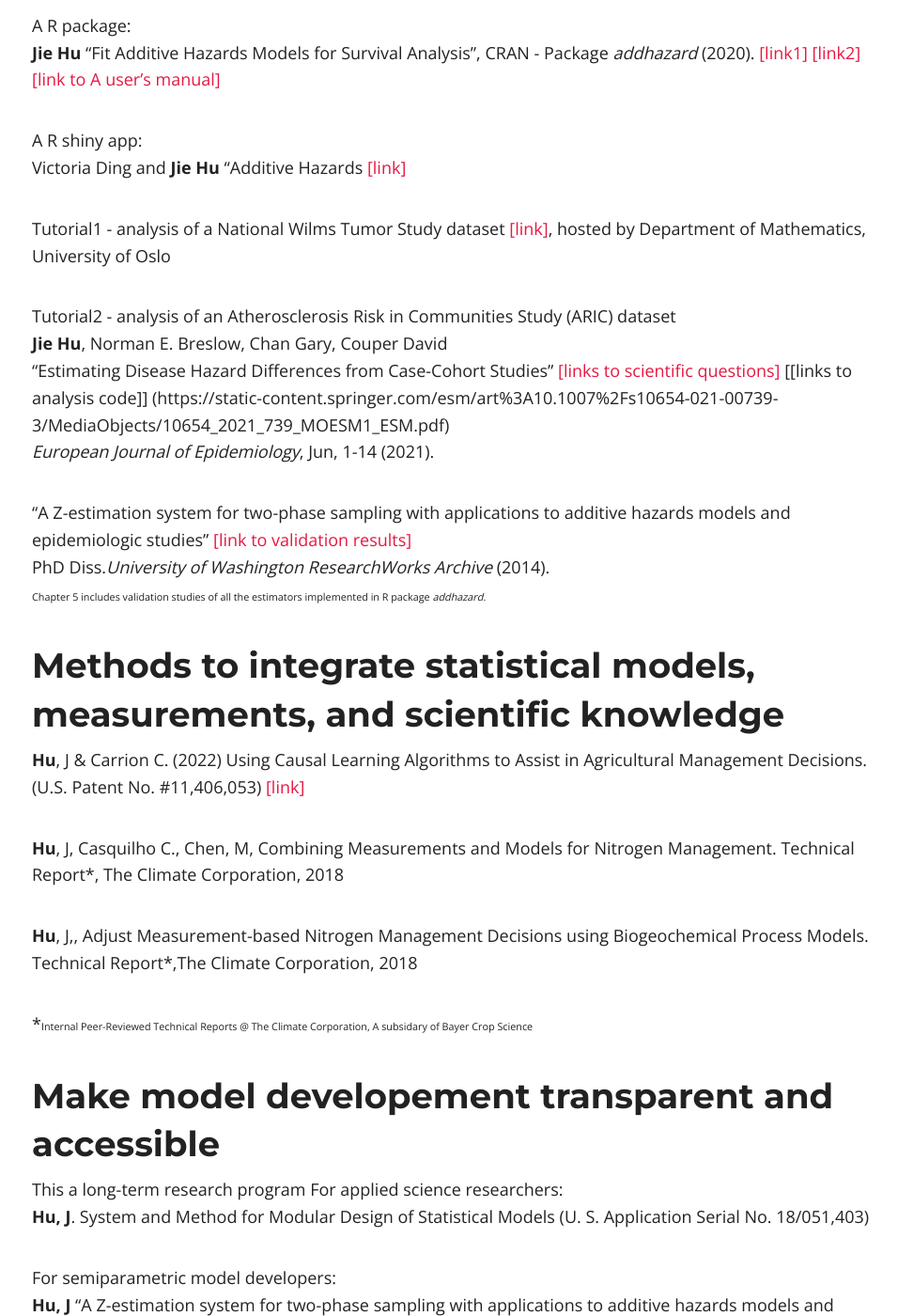
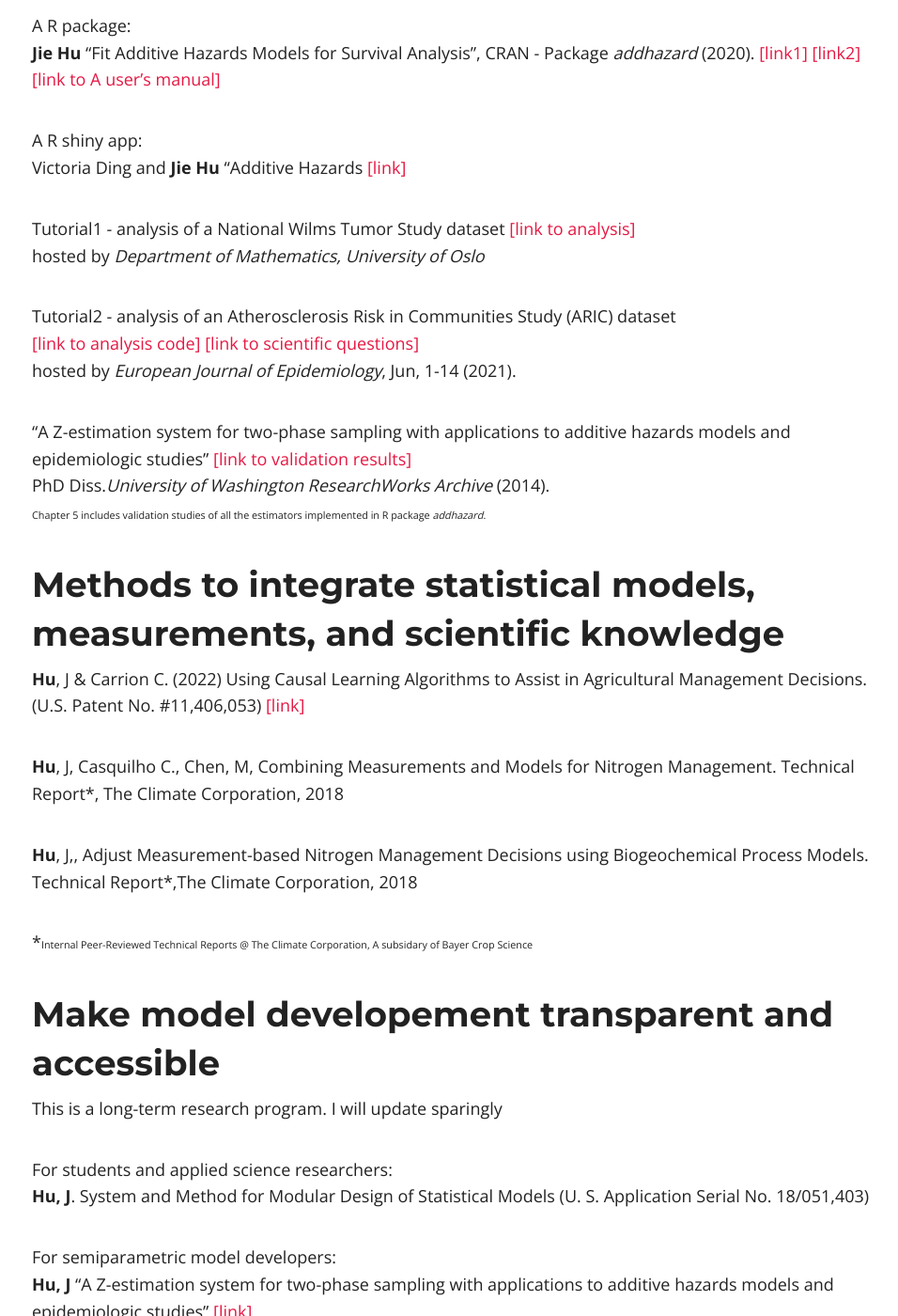
Before and after one commit to katehu/katehu.github.io, a Jekyll site: the page built from publications.md, in a window 1280 px wide and 1400 px high, scrolled down 4884 px. Shown: the whole window at 94% size, without its empty margins (156-1112 px from the left). Built offline with Jekyll 4.4.1, drawn with Linux system fonts in a browser that asks for light colours; nearby versions of some CDN libraries; some of the changed text lies outside the part shown.

Commit message:
Update publications.md

```diff
--- a/publications.md
+++ b/publications.md
@@ -186,12 +186,12 @@ A R package:<br/>
 A R shiny app:<br/>
 Victoria Ding and **Jie Hu** "Additive Hazards [[link]](https://addhazard.shinyapps.io/addhazard_shiny/?_ga=2.22828659.979974368.1670686069-1357428355.1670686069) <br/>
 
-Tutorial1 - analysis of a National Wilms Tumor Study dataset [[link]](https://www.mn.uio.no/math/english/research/groups/statistics-data-science/handbook-of-case-control-studies/chapter-17/bc_ah_analysis_for_table_17.4.html), hosted by Department of Mathematics, University of Oslo<br/>
+Tutorial1 - analysis of a National Wilms Tumor Study dataset [[link to analysis]](https://www.mn.uio.no/math/english/research/groups/statistics-data-science/handbook-of-case-control-studies/chapter-17/bc_ah_analysis_for_table_17.4.html) <br/>
+hosted by *Department of Mathematics, University of Oslo* <br/>
 
-Tutorial2 - analysis of an Atherosclerosis Risk in Communities Study (ARIC) dataset  <br/>
-**Jie Hu**, Norman E. Breslow, Chan Gary, Couper David <br/>
-“Estimating Disease Hazard Differences from Case-Cohort Studies” [[links to scientific questions]](https://link.springer.com/article/10.1007/s10654-021-00739-3) [[links to analysis code]] (https://static-content.springer.com/esm/art%3A10.1007%2Fs10654-021-00739-3/MediaObjects/10654_2021_739_MOESM1_ESM.pdf)<br/>
-*European Journal of Epidemiology*, Jun, 1-14 (2021).<br/>
+Tutorial2 - analysis of an Atherosclerosis Risk in Communities Study (ARIC) dataset
+[[link to analysis code]](https://static-content.springer.com/esm/art%3A10.1007%2Fs10654-021-00739-3/MediaObjects/10654_2021_739_MOESM1_ESM.pdf) [[link to scientific questions]](https://link.springer.com/article/10.1007/s10654-021-00739-3) <br/>
+hosted by *European Journal of Epidemiology*, Jun, 1-14 (2021).<br/>
 
 "A Z-estimation system for two-phase sampling with applications to additive hazards models and epidemiologic studies"
    [[link to validation results]](https://digital.lib.washington.edu/researchworks/handle/1773/27427) <br/>
@@ -215,20 +215,21 @@ Biogeochemical Process Models. Technical Report*,The Climate Corporation, 2018<b
 
 ## Make model developement transparent and accessible <a name="model"></a>
 
-This  a long-term research program
-For  applied science researchers:  <br/>
+This is a long-term research program. I will update sparingly <br/>
+
+For students and applied science researchers:  <br/>
 **Hu, J**. System and Method for Modular Design of Statistical Models (U. S. Application Serial No. 18/051,403) <br/>
 
 For semiparametric model developers: <br/>
 **Hu, J** "A Z-estimation system for two-phase sampling with applications to additive hazards models and epidemiologic studies" [[link]](https://digital.lib.washington.edu/researchworks/handle/1773/27427) <br/>
 PhD Diss.*University of Washington ResearchWorks Archive* (2014).  <br/>
-<small> Chapter 1 & 2 lay out on how to develop and extend semiparametric models systematically <small>
+<small> Chapter 1 & 2 lay out how to develop and extend semiparametric models systematically <small>
 
 
 
 ## Epistemology <a name="epistemology"></a>
 
-My next interest is *objectivity*. Please email contact@katehu.com if you are interested in discussion.<br/>
+My current research interest is *objectivity*. Please email [contact@katehu.com](contact@katehu.com) if you are interested in discussion. <br/>
 
 **Jie Kate Hu** , Xianlong Wang, Pei Wang <br/>
 “Testing Gene-gene Interactions in Genome Wide Association Studies” [[link]](https://www.ncbi.nlm.nih.gov/pmc/articles/PMC4487553/)<br/>
```
Also changed, not shown: other parts of publications.md (+3 -3 lines).
